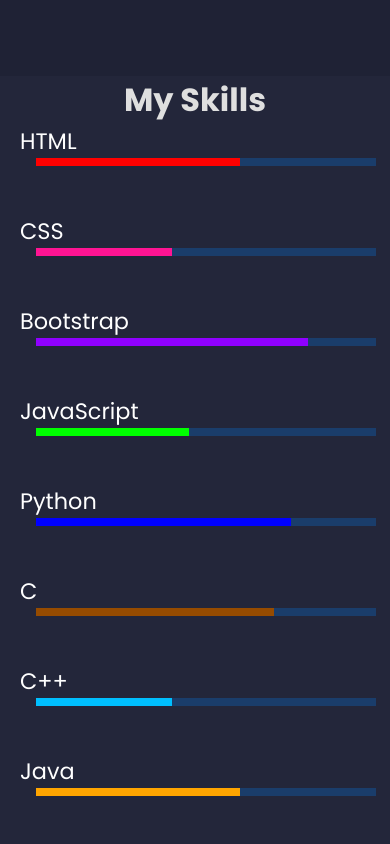
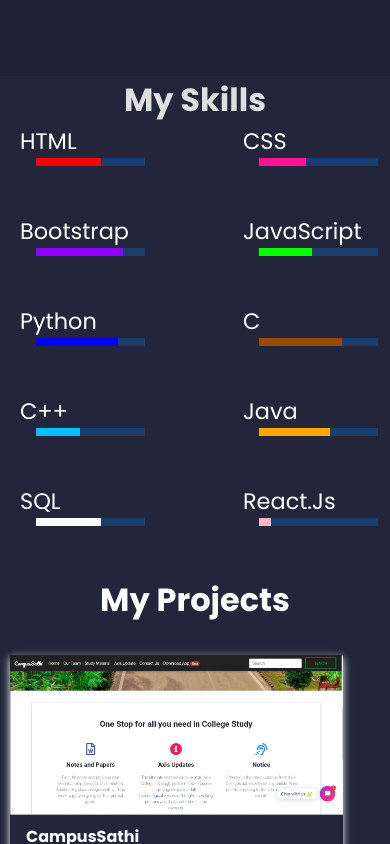
Before and after one commit to vimal143/Mukesh-Portfolio, a React (Create React App) app: page / in a window 390 px wide. Shown: the part 3040-3884 px from the top of the page. Built offline with nearby package versions, Linux system fonts and the light colour scheme.

Commit message:
Media Query Recheck

```diff
--- a/public/index.html
+++ b/public/index.html
@@ -3,7 +3,7 @@
   <head>
     <meta charset="utf-8" />
     <link rel="icon" href="%PUBLIC_URL%/favicon.ico" />
-    <meta name="viewport" content="width=device-width, initial-scale=1" />
+    <meta name="viewport" content="width=device-width, initial-scale=1.0" />
     <meta name="theme-color" content="#000000" />
     <meta
       name="description"
--- a/src/App.css
+++ b/src/App.css
@@ -367,7 +367,7 @@
   justify-content: center;
   display: none;
 }
-@media (max-width: 765px) {
+@media (max-width: 600px) {
   .container {
     width: 100%;
     padding: 0 50px;
@@ -426,9 +426,7 @@
   row-gap: 3rem;
   background: #23263a;
 
-  @media screen and (max-width: 1100px){
-      grid-template-columns: repeat(1, 1fr);
-  }
+
 }
 
 .skillsHeading{
```
